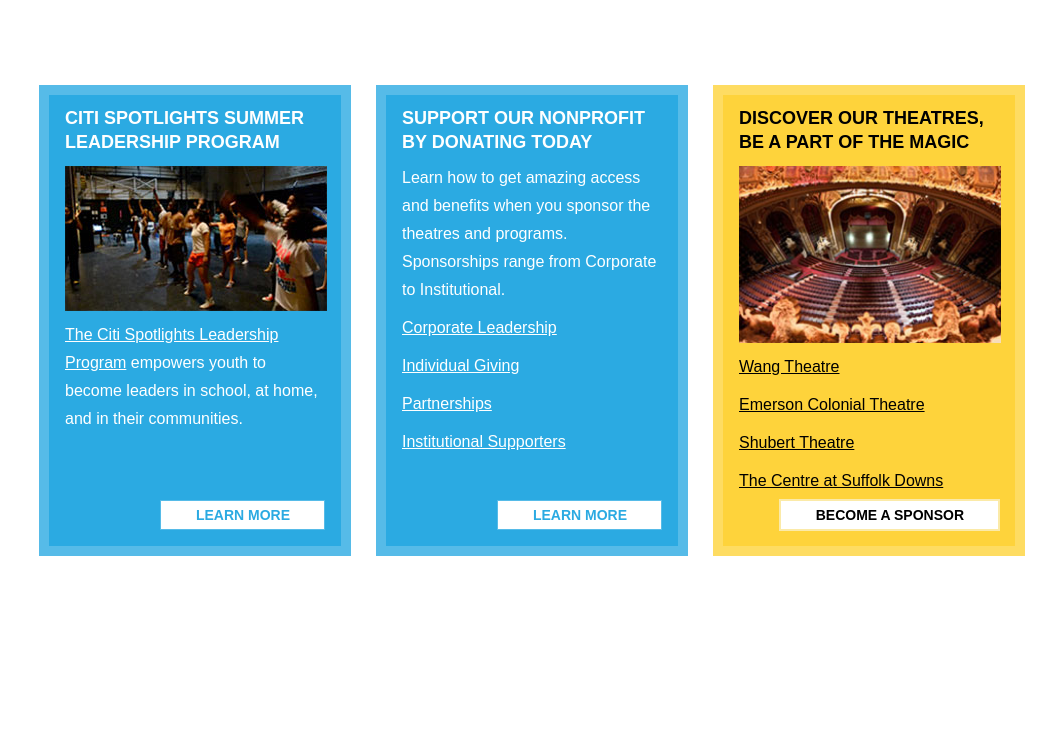
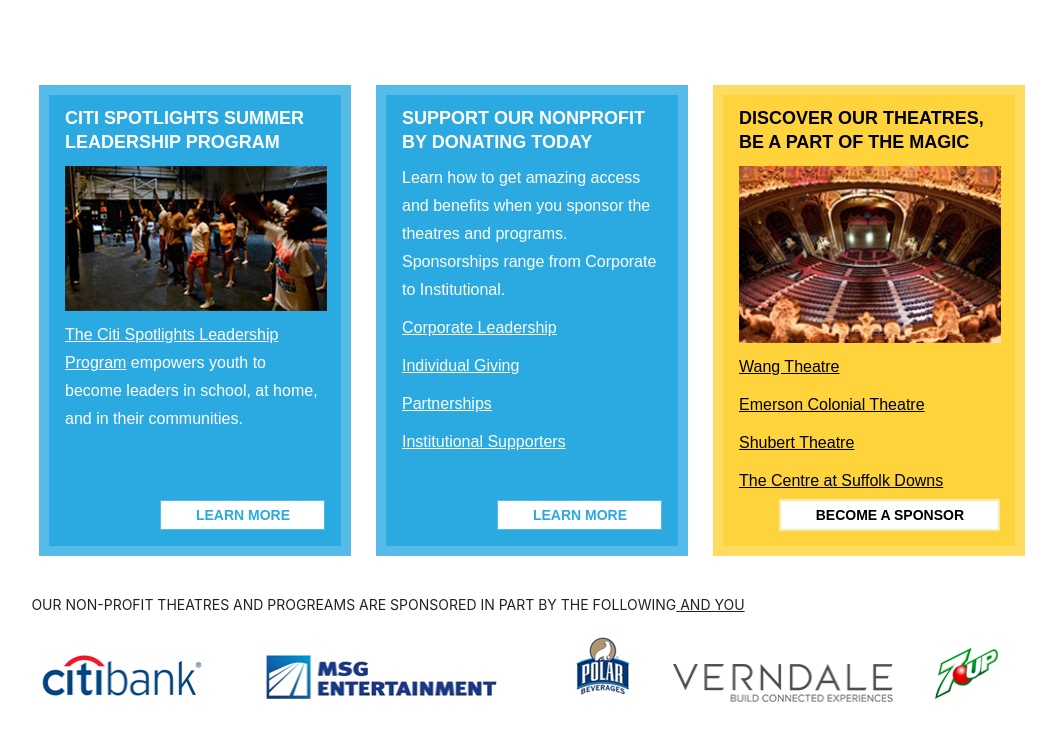
Before and after one commit to josh-everett01/styling_challenge, a website: page src/index2.html in a window 1280 px wide. Shown: the whole page, without its empty margins (128-1184 px from the left). Drawn offline with Linux system fonts and the light colour scheme.

Commit message:
Add bottom section
This commit adds the bottom section to the project

```diff
--- a/src/css/style.css
+++ b/src/css/style.css
@@ -164,3 +164,89 @@
   margin-bottom: 5px;
   text-decoration: underline;
 }
+
+footer {
+  display: flex;
+  justify-content: space-around;
+  width: 100%;
+  flex-direction: column;
+  text-align: center;
+  align-items: center;
+}
+
+footer ul {
+  padding: 0;
+  display: flex;
+  justify-content: space-around;
+  margin-top: 13.5px;
+  margin-right: 60px;
+}
+
+footer p {
+  text-transform: uppercase;
+  font-size: 14px;
+  margin-top: 24px;
+  margin-right: 248px;
+
+}
+
+.underline {
+  text-decoration: underline;
+}
+
+ul.sponsors-list li:not(.polar) {
+  /* margin-top: 20px */
+}
+.polar {
+  width: 65px;
+  height: 50px;
+}
+.img-sup-container {
+  position: relative;
+  left: 66px;
+  bottom: 17px;
+}
+.polar img {
+  right: 0;
+  position: absolute;
+  width: 54px;
+}
+ul.sponsors-list li.verndale {
+  margin-left: 58px;
+  margin-top: 15px;
+  width: 200px;
+  height: 51px;
+}
+.img-sup-container {
+  position: relative;
+}
+.polar img {
+  right: 0;
+  position: absolute;
+}
+
+.verndale {
+  margin-left: 58px;
+  margin-top: 15px;
+  height: 51px;
+}
+.verndale img {
+  top: 12px;
+  right: -5px;
+  position: absolute;
+  width: 110%;
+}
+.msg {
+  margin: 0;
+  margin-left: 59px;
+  margin-top: -2px
+}
+.sevenup {
+  margin-left: 38px;
+}
+
+.sevenup img {
+  margin: 0;
+  margin-left: 119%;
+    margin-top: 10%;
+}
--- a/src/index2.html
+++ b/src/index2.html
@@ -8,6 +8,7 @@
   <title>Josh's CSS Styling Challenge</title>
 </head>
 <body>
+
     <ul class="main-cards">
       <li class="card card-1">
         <h2 class="card-title">
@@ -56,5 +57,34 @@
         <button class="sponsor-button">BECOME A SPONSOR</button>
       </li>
     </ul>
+    <footer class="footer">
+      <p class="footer-text">
+        our non-profit theatres and progreams are sponsored in part by the following<span class="underline">
+          and you</span
+      >
+      </p>
+
+        <ul class="sponsors-list">
+          <li class="citibank">
+              <img src="./assets/citibank.png" alt="citibank sponsor" />
+          </li>
+          <li class="msg">
+              <img src="./assets/msg.png" alt="msg sponsor" />
+          </li>
+          <li class="polar">
+              <div class="img-sup-container">
+                  <img src="./assets/polar.png" alt="polar sponsor" />
+              </div>
+          </li>
+          <li class="verndale">
+              <div class="img-sup-container">
+                  <img src="./assets/verndale.png" alt="verndale sponsor" />
+              </div>
+          </li>
+          <li class="sevenup">
+              <img src="./assets/7up.png" alt="7up sponsor" />
+          </li>
+      </ul>
+    </footer>
 </body>
 </html>
```
Also changed, not shown: src/index.html (+8 -6 lines). Lines whose indentation alone changed are shown as unchanged.
